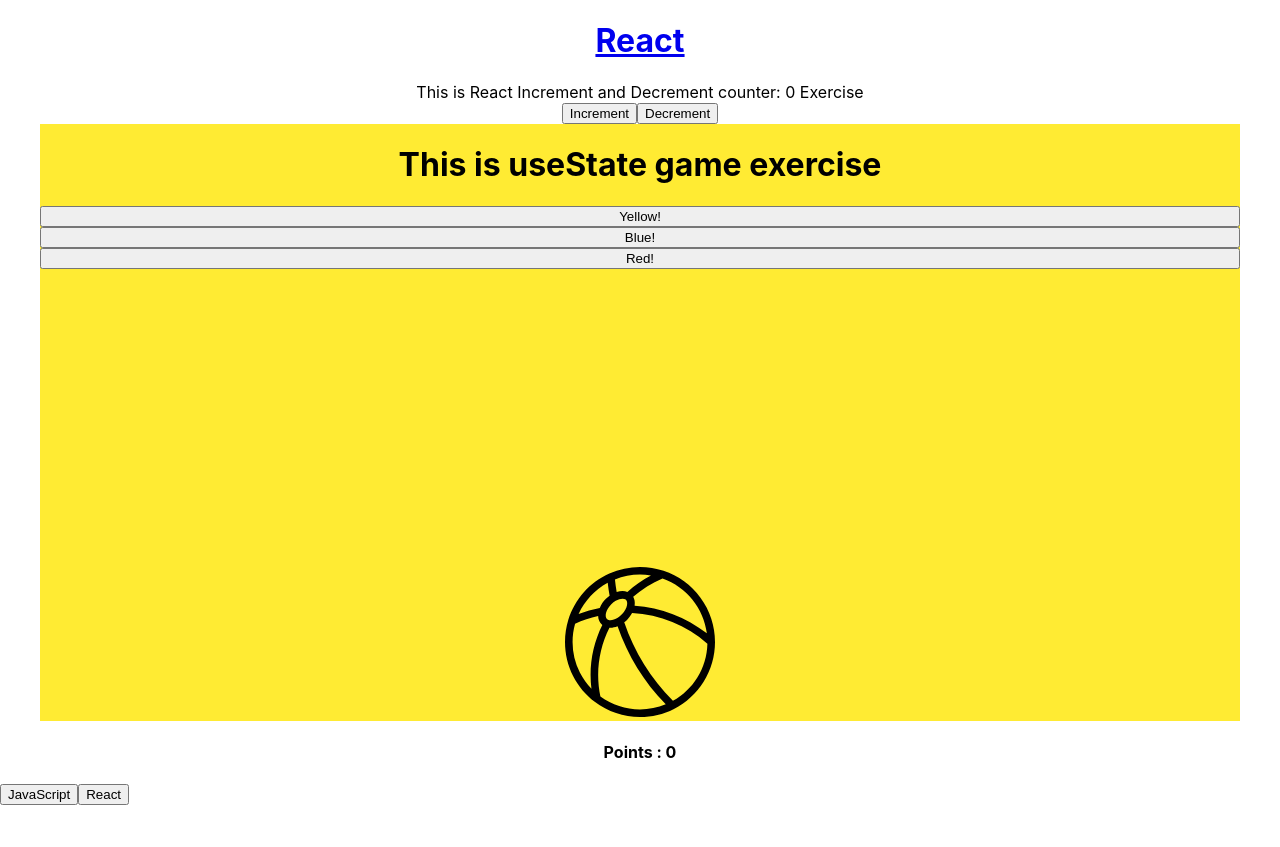
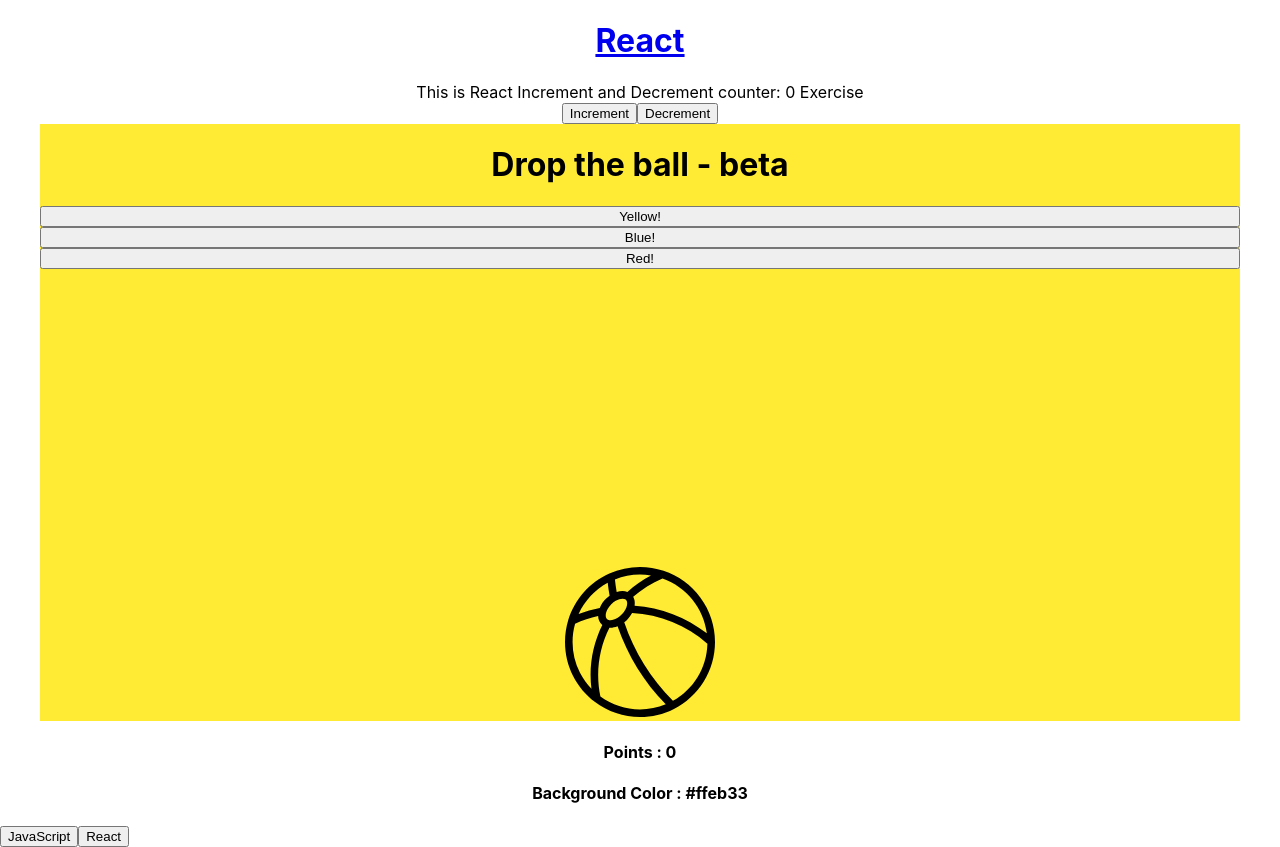
Before and after one commit to wakenedo/training-ground, a React (Create React App) app: page /React in a window 1280 px wide. Before the commit the page ends 805 px from the top, so only its background shows below. Built offline with nearby package versions, Linux system fonts and the light colour scheme.

Commit message:
Update index.js

```diff
--- a/src/Pages/React/Exercises/UseState/index.js
+++ b/src/Pages/React/Exercises/UseState/index.js
@@ -80,8 +80,8 @@
     }
 
     const combos = () => {
-        for(var i = 0; i <combo1.length ; i++) {
-            console.log(i, combo1)
+        for (var i = 0; i < combo1.length; i++) {
+            console.log(i, combo1[i])
             return combo1[i]
         }
     }
@@ -120,7 +120,13 @@
 
     useEffect(() => {
         regularPoints()
-    }, [backgroundColor ])
+    }, [backgroundColor])
+    useEffect(() => {
+        let arr = []
+        arr.push(backgroundColor)
+
+        console.log(arr.length, arr)
+    }, [backgroundColor])
 
 
     console.log('Points log:', points)
@@ -141,7 +147,7 @@
                 }}
             >
                 <h1>
-                    This is useState game exercise
+                    Drop the ball - beta
 
                 </h1>
 
@@ -168,7 +174,7 @@
                 </div>
             </div>
             <h4>Points : {points}</h4>
-            {/*<h4>Background Color : {backgroundColor}</h4>*/}
+            <h4>Background Color : {backgroundColor}</h4>
         </>
     )
 }
```
